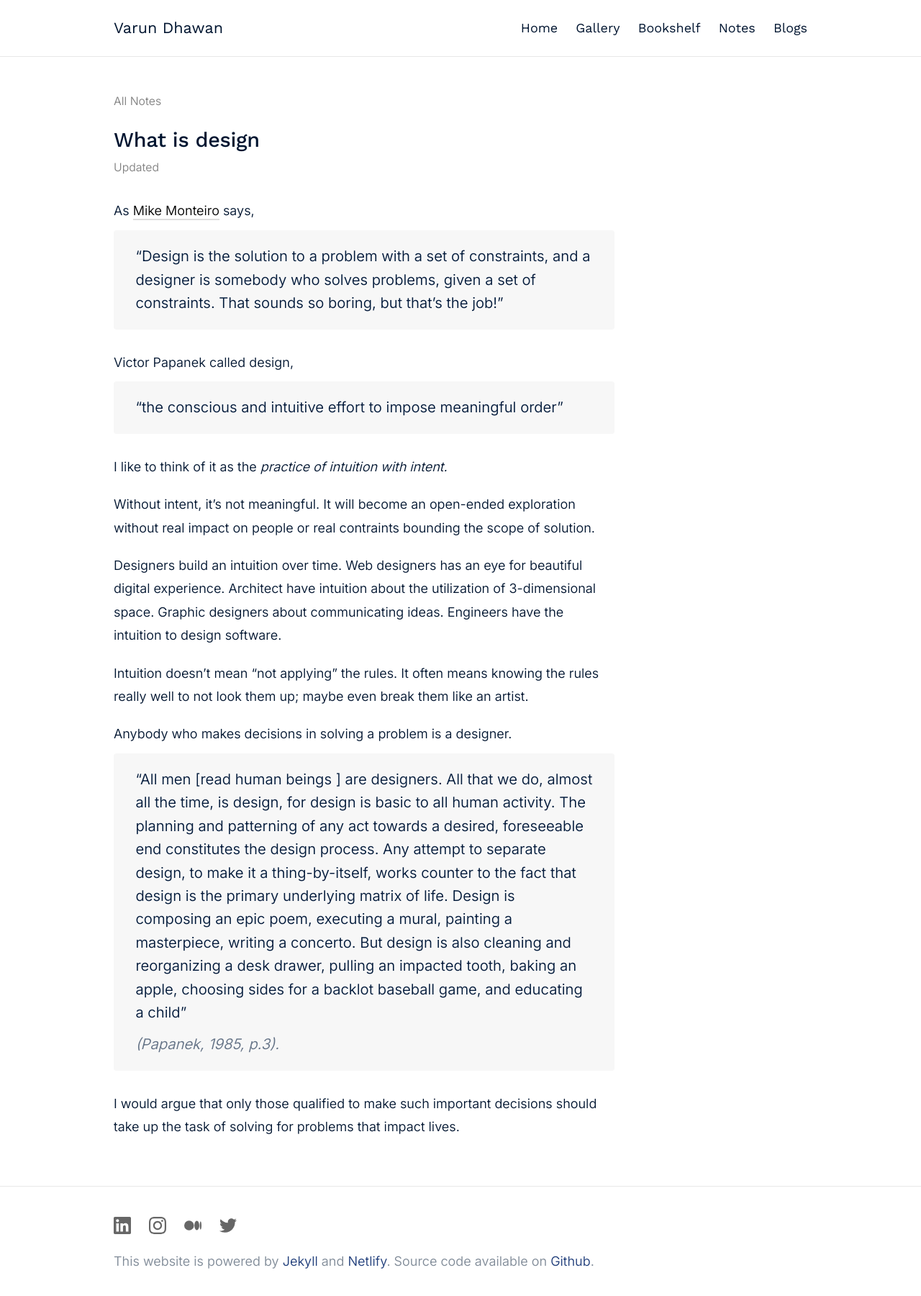
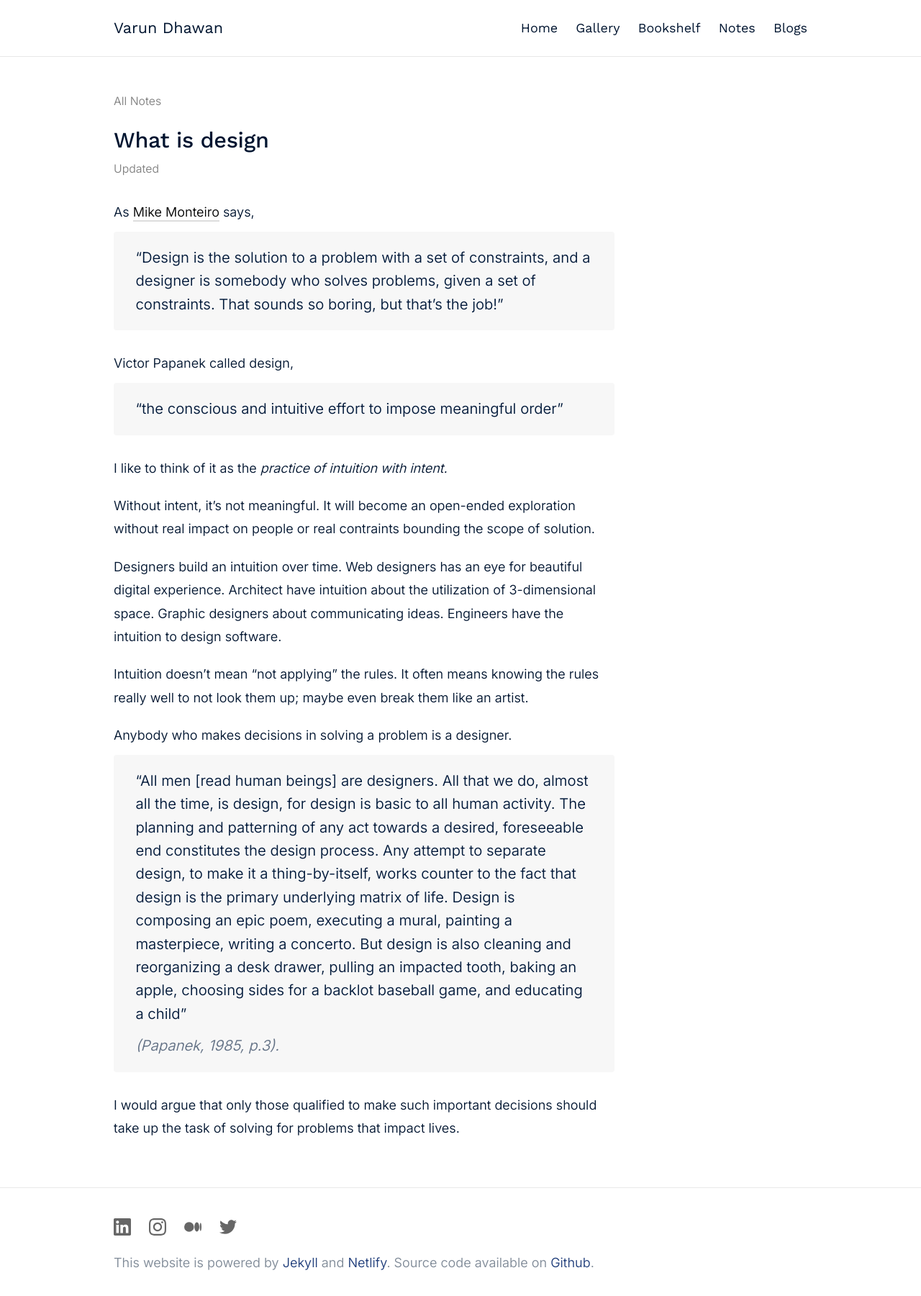
Before and after one commit to varundhawan5792/varundhawan.com, a Jekyll site: the page built from _notes/design.md, in a window 1280 px wide. Shown: the whole page at 72% size. Built offline with Jekyll 4.4.1, drawn with Linux system fonts in a browser that asks for light colours.

```diff
--- a/Gemfile
+++ b/Gemfile
@@ -16,6 +16,8 @@ gem "minima", "~> 2.5"
 # If you have any plugins, put them here!
 group :jekyll_plugins do
   gem "jekyll-feed", "~> 0.12"
+  gem 'jekyll-sitemap'
+  gem 'jekyll-timeago'
   gem "jekyll-last-modified-at", git: "https://github.com/maximevaillancourt/jekyll-last-modified-at", branch: "add-support-for-files-in-git-submodules"
 end
 
--- a/_config.yml
+++ b/_config.yml
@@ -44,6 +44,7 @@ show_excerpts: true
 theme: minima
 plugins:
   - jekyll-feed
+  - jekyll-sitemap
   - jekyll-last-modified-at
 
 sass:
@@ -83,3 +84,6 @@ defaults:
 
 include: ['_pages']
 exclude: ['_includes/notes_graph.json']
+
+jekyll_timeago:
+  depth: 1
--- a/_notes/design.md
+++ b/_notes/design.md
@@ -19,6 +19,6 @@ Intuition doesn't mean "not applying" the rules. It often means knowing the rule
 
 Anybody who makes decisions in solving a problem is a designer.
 
-> “All men [read human beings ] are designers. All that we do, almost all the time, is design, for design is basic to all human activity. The planning and patterning of any act towards a desired, foreseeable end constitutes the design process. Any attempt to separate design, to make it a thing-by-itself, works counter to the fact that design is the primary underlying matrix of life. Design is composing an epic poem, executing a mural, painting a masterpiece, writing a concerto. But design is also cleaning and reorganizing a desk drawer, pulling an impacted tooth, baking an apple, choosing sides for a backlot baseball game, and educating a child” <cite>(Papanek, 1985, p.3).</cite>
+> “All men [read human beings] are designers. All that we do, almost all the time, is design, for design is basic to all human activity. The planning and patterning of any act towards a desired, foreseeable end constitutes the design process. Any attempt to separate design, to make it a thing-by-itself, works counter to the fact that design is the primary underlying matrix of life. Design is composing an epic poem, executing a mural, painting a masterpiece, writing a concerto. But design is also cleaning and reorganizing a desk drawer, pulling an impacted tooth, baking an apple, choosing sides for a backlot baseball game, and educating a child” <cite>(Papanek, 1985, p.3).</cite>
 
 I would argue that only those qualified to make such important decisions should take up the task of solving for problems that impact lives.
--- a/_pages/notes.html
+++ b/_pages/notes.html
@@ -19,7 +19,7 @@ preview: false
   <div class="list-entry">
     <div>
       <a class="note-heading internal-link" href="{{ entry.url }}">{{ entry.title }}</a>
-      <span class="faded">({{ entry.last_modified_at | date: "%b %-d, %Y" }})</span>
+      <span class="faded" title="{{ entry.last_modified_at | date: "%b %-d, %Y" }}">({{ entry.last_modified_at | date: "%b %-d, %Y" | timeago }})</span>
     </div>
     <div>{{ entry.excerpt | strip_html | truncatewords: 30 }}</div>
   </div>
--- a/_sass/minima/_layout.scss
+++ b/_sass/minima/_layout.scss
@@ -284,7 +284,7 @@
   display: block;
 }
 .post-title {
-  @include relative-font-size(1.6);
+  @include relative-font-size(1.7);
   // letter-spacing: -1px;
   line-height: 1;
   margin-bottom: 10px;
--- a/gallery_instafeed.html
+++ b/gallery_instafeed.html
@@ -1,3 +1,6 @@
+---
+published: false
+---
 <div class="page-banner">
     <h2>Gallery</h2>
     Shot on Pixel 4XL. Edited on Snapseed / Lightroom.
```
Also changed, not shown: Gemfile.lock.
